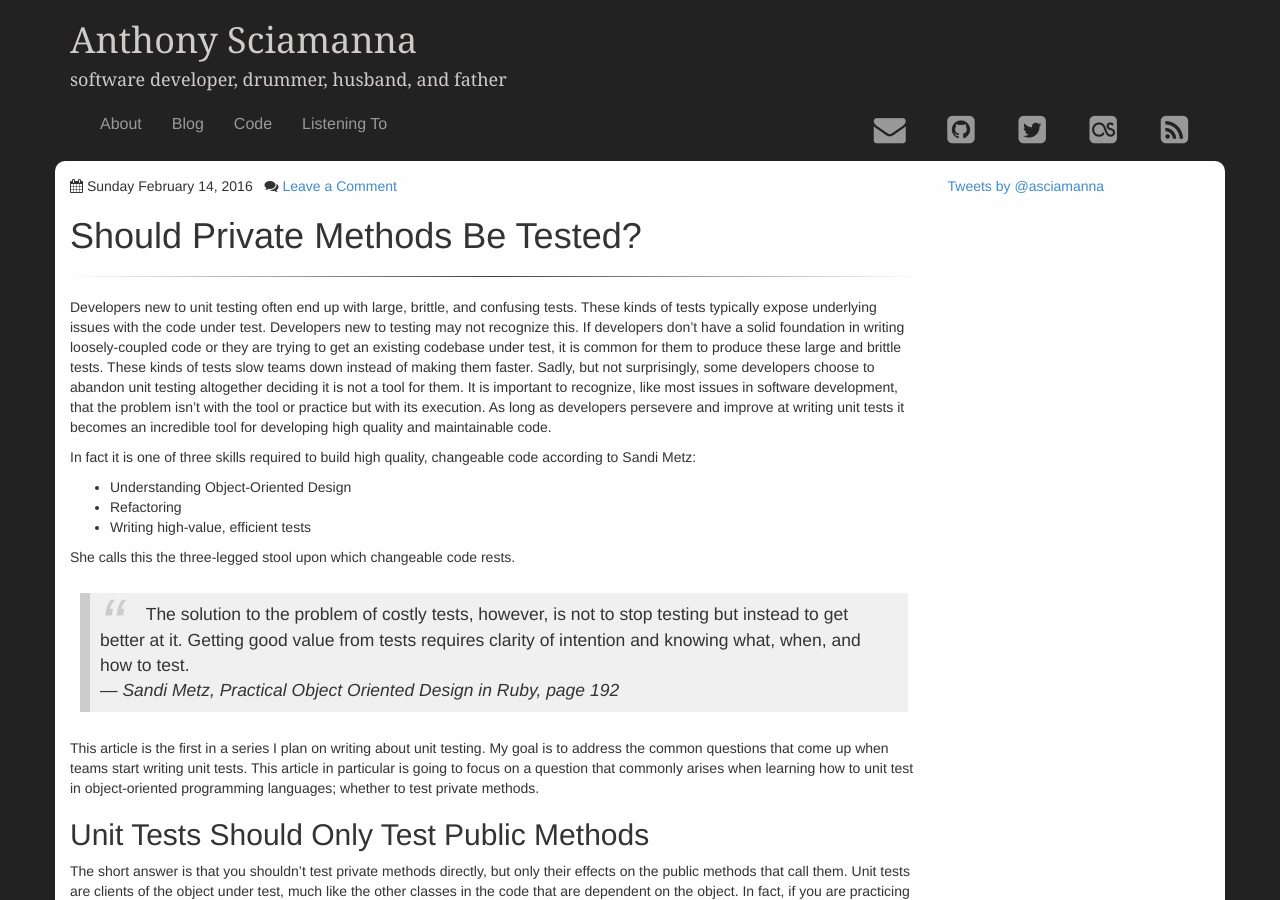
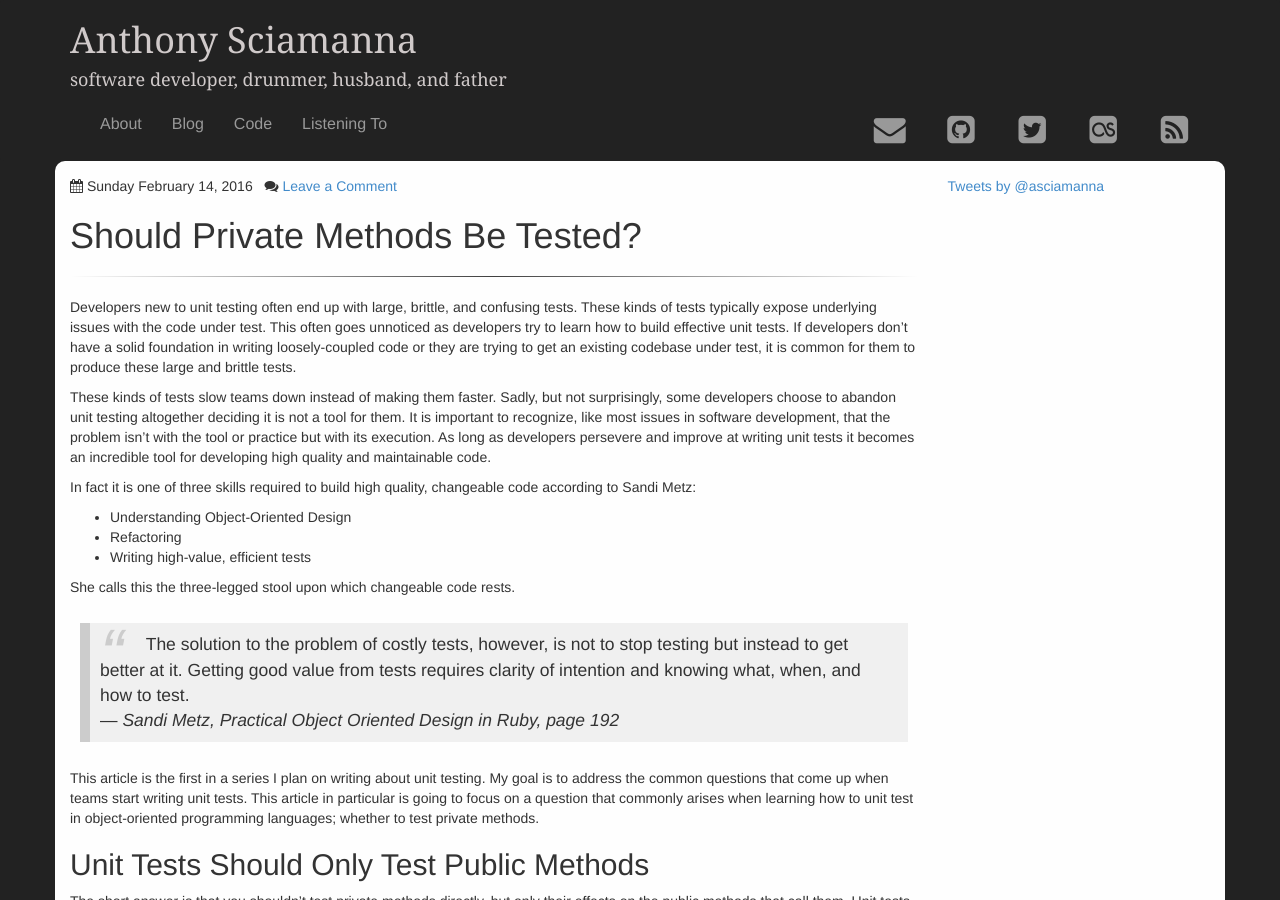
Before and after one commit to asciamanna/asciamanna.github.io, a Jekyll site: the page built from _posts/2016-02-14-should-private-methods-be-tested.md, in a window 1280 px wide and 900 px high. Built offline with Jekyll 4.4.1, drawn with Linux system fonts in a browser that asks for light colours; nearby versions of some CDN libraries; comment, search, counter and statistics services are not loaded; some of the changed text lies outside the part shown.

Commit message:
small updates to post.

```diff
--- a/_posts/2016-02-14-should-private-methods-be-tested.md
+++ b/_posts/2016-02-14-should-private-methods-be-tested.md
@@ -5,8 +5,10 @@ comments: true
 category: software-craftsmanship
 tags: [unit-testing, code-quality]
 ---
-Developers new to unit testing often end up with large, brittle, and confusing tests. These kinds of tests typically expose underlying issues with the code under test. Developers new to testing may not recognize this. If developers don't have a solid foundation in writing loosely-coupled code or they are trying to get an existing codebase under test, it is common for them to produce these large and brittle tests.
+Developers new to unit testing often end up with large, brittle, and confusing tests. These kinds of tests typically expose underlying issues with the code under test. This often goes unnoticed as developers try to learn how to build effective unit tests. If developers don't have a solid foundation in writing loosely-coupled code or they are trying to get an existing codebase under test, it is common for them to produce these large and brittle tests.
+
 <!--more-->
+
 These kinds of tests slow teams down instead of making them faster. Sadly, but not surprisingly, some developers choose to abandon unit testing altogether deciding it is not a tool for them. It is important to recognize, like most issues in software development, that the problem isn't with the tool or practice but with its execution. As long as developers persevere and improve at writing unit tests it becomes an incredible tool for developing high quality and maintainable code.
 
 In fact it is one of three skills required to build high quality, changeable code according to Sandi Metz:
```
